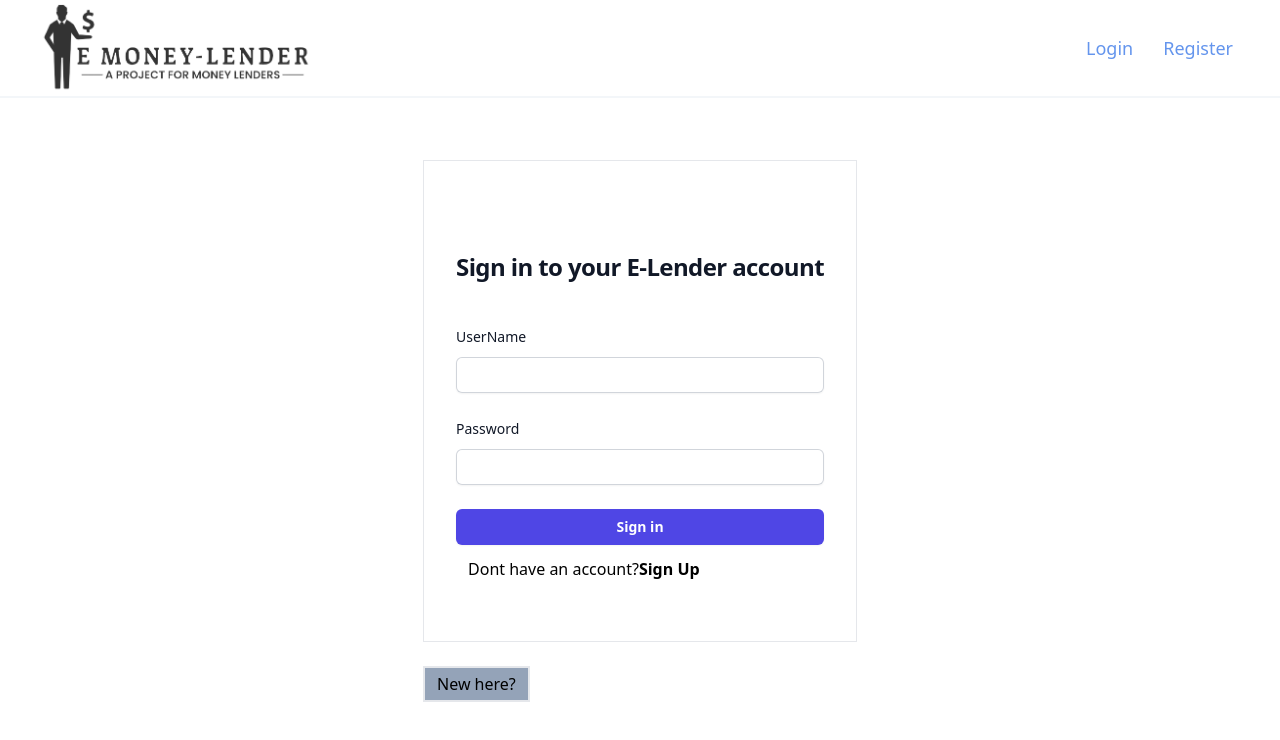
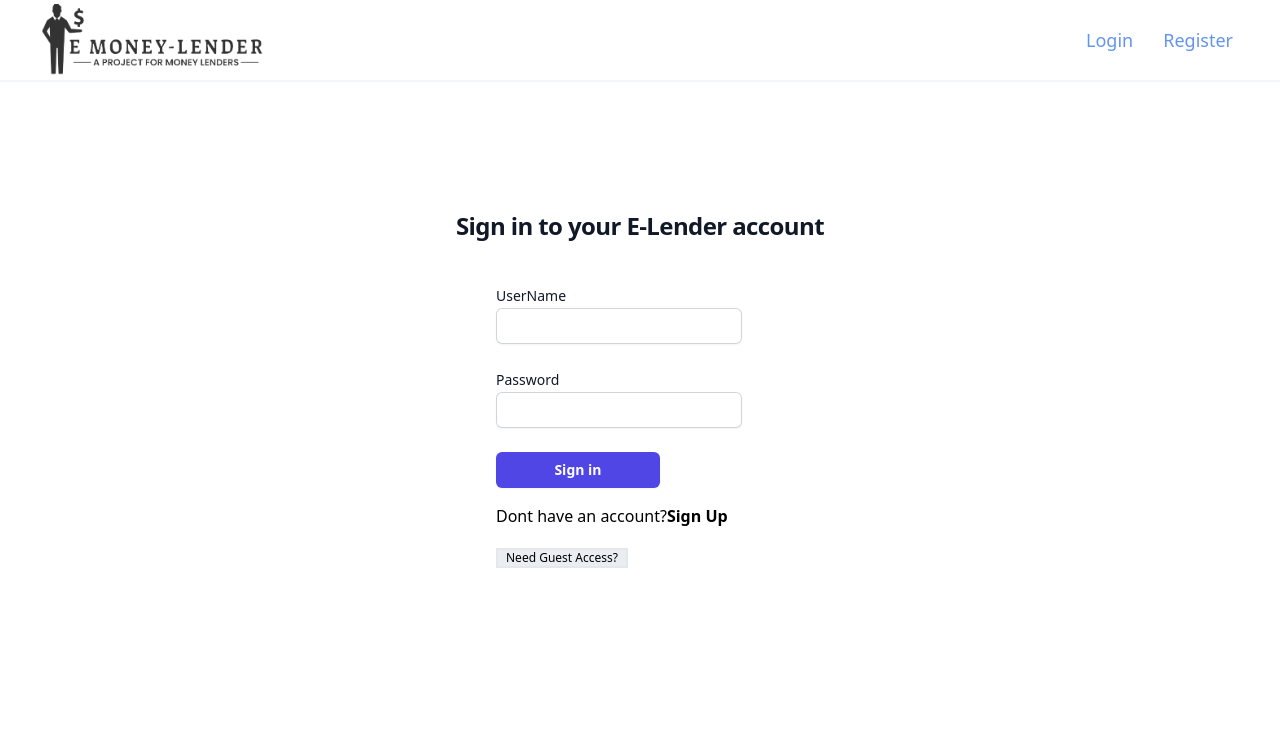
Before and after one commit to sushantsharma08/E-MoneyLender, a React (Vite) app in the folder Client/E-moneylender/: page /auth_login in a window 1280 px wide. Shown: the top 740 px of the page. Built offline with nearby package versions, Linux system fonts and the light colour scheme.

Commit message:
update style

```diff
--- a/Client/E-moneylender/src/App.css
+++ b/Client/E-moneylender/src/App.css
@@ -3,8 +3,9 @@
   display: flex;
   flex-direction: column;
   align-items: center;
-  /* width: 100vw; */
-  height: 100vh;
+  width: 100vw;
+  overflow-x: hidden;
+  /* height: 100vh; */
 }
 
 .li {
@@ -13,6 +14,10 @@
   font-weight: 500;
   text-decoration: none;
   font-size: large;
+}
+
+.logo{
+  height: 5rem;
 }
 
 /* Form Styles */
@@ -161,6 +166,9 @@ input[type=radio] {
 
   .label {
     width: 150px;
+  }
+  .logo{
+    height: 3rem;
   }
 }
 
--- a/Client/E-moneylender/src/Components/EditClient.jsx
+++ b/Client/E-moneylender/src/Components/EditClient.jsx
@@ -137,7 +137,7 @@ const EditClient = (props = { show: Boolean, clientName: String }) => {
 
     return (
 
-        <div className='sticky pt-2 bottom-28 left-12 bg-gray-400 '
+        <div className='sticky pt-2 bottom-full left-12 bg-gray-400 '
             style={{ display: modalStatus ? "block" : "none" }}>
 
             <button className='absolute right-4 top-4 hover:bg-rose-500' onClick={(e) => closeModal(e)} >
--- a/Client/E-moneylender/src/Components/Navbar.jsx
+++ b/Client/E-moneylender/src/Components/Navbar.jsx
@@ -31,11 +31,11 @@ const Navbar = () => {
       <nav className="flex items-center justify-between  lg:px-8" aria-label="Global">
         <div className="flex lg:flex-1">
           <span className="-m-1.5 p-1.5">
-            <img className='h-24' src="/images/logo.png" alt="" />
+            <img className='logo' src="/images/logo.png" alt="" />
             {/* E-MoneyLender */}
           </span>
         </div>
-        <div className='lg:hidden' onClick={ToggleSmallScreenNavTab}><button className="-m-2.5 rounded-md p-2.5 text-gray-700">
+        <div className='lg:hidden' onClick={ToggleSmallScreenNavTab}><button className=" rounded-md p-2.5 text-gray-700">
           {/* hello */}
           <img className='h-10' src="/images/nav_open.png" alt="" />
         </button></div>
--- a/Client/E-moneylender/src/page/AuthRegister.jsx
+++ b/Client/E-moneylender/src/page/AuthRegister.jsx
@@ -37,6 +37,9 @@ const AuthRegister = () => {
           username,
           interestRate:36,
           totalCapital:0,
+          expectedInFlow:0,
+          currentCollection:0,
+          interestGained:0,
           password,
         })
         if (Response.data.status===400) {
--- a/Client/E-moneylender/src/page/Authentication.jsx
+++ b/Client/E-moneylender/src/page/Authentication.jsx
@@ -44,45 +44,42 @@ const Authentication = () => {
     }
 
     return (
-        <div className=' pt-20' >
+        <div className=' pt-20 ' >
             <Toaster />
-            <div className="flex border flex-1 flex-col justify-center px-6 py-12 lg:px-8">
-                <div className="sm:mx-auto sm:w-full sm:max-w-sm">
-                    <h2 className="mt-10 text-center text-2xl font-bold leading-9 tracking-tight text-gray-900">
-                        Sign in to your E-Lender account
+            <div className="flex flex-col justify-center py-12 lg:px-8">
+                {/* <div className="sm:mx-auto sm:w-full sm:max-w-sm"> */}
+                    <h2 className=" text-center text-2xl font-bold leading-9 tracking-tight text-gray-900">
+                        Sign in to your <span className="whitespace-nowrap">E-Lender account</span>
                     </h2>
-                </div>
+                {/* </div> */}
 
-                <div className="mt-10 sm:mx-auto sm:w-full sm:max-w-sm">
-                    <form className="space-y-6">
+                <div className="mt-10 pl-10">
+                    <form className="space-y-6 ">
                         <div>
-                            <label htmlFor="username" className="block text-sm font-medium leading-6 text-gray-900">
+                            <label htmlFor="username" className="block w-3/4 text-sm font-medium leading-6 text-gray-900">
                                 UserName
                             </label>
-                            <div className="mt-2">
                             <input
                                 id="username"
                                 name="username"
                                 type="text"
                                 required
                                 onChange={(e) => setUsername(e.target.value)}
-                                    className="block w-full rounded-md border-0 py-1.5 text-gray-900 shadow-sm ring-1 ring-inset ring-gray-300 placeholder:text-gray-400 focus:ring-2 focus:ring-inset focus:ring-indigo-600 sm:text-sm sm:leading-6"
+                                className="block w-3/4 rounded-md border-0 py-1.5 text-gray-900 shadow-sm ring-1 ring-inset ring-gray-300 placeholder:text-gray-400 focus:ring-2 focus:ring-inset focus:ring-indigo-600 sm:text-sm sm:leading-6"
                             />
-                            </div>
                         </div>
 
                         <div>
-                            <div className="flex items-center justify-between">
-                                <label htmlFor="password" className="block text-sm font-medium leading-6 text-gray-900">
+                            {/* <div className="flex items-center justify-between"> */}
+                                <label htmlFor="password" className="block w-3/4 text-sm font-medium leading-6 text-gray-900">
                                     Password
                                 </label>
-                                <div className="text-sm">
-                                    {/* <a href="#" className="font-semibold text-indigo-600 hover:text-indigo-500">
+                                {/* <div className="text-sm">
+                                    <a href="#" className="font-semibold text-indigo-600 hover:text-indigo-500">
                                         Forgot password?
-                </a> */}
-                                </div>
-                            </div>
-                            <div className="mt-2">
+                                    </a>
+                                </div> */}
+                            {/* </div> */}
                                 <input
                                     id="password"
                                     onChange={(e) => setPassword(e.target.value)}
@@ -90,37 +87,34 @@ const Authentication = () => {
                                     type="password"
                                     autoComplete="current-password"
                                     required
-                                    className="block w-full rounded-md border-0 py-1.5 text-gray-900 shadow-sm ring-1 ring-inset ring-gray-300 placeholder:text-gray-400 focus:ring-2 focus:ring-inset focus:ring-indigo-600 sm:text-sm sm:leading-6"
+                                    className="block w-3/4 rounded-md border-0 py-1.5 text-gray-900 shadow-sm ring-1 ring-inset ring-gray-300 placeholder:text-gray-400 focus:ring-2 focus:ring-inset focus:ring-indigo-600 sm:text-sm sm:leading-6"
                                 />
                         </div>
-                        </div>
 
-                        <div>
+                        <div className='flex '>
                             <button
-                                className="flex w-full justify-center rounded-md bg-indigo-600 px-3 py-1.5 text-sm font-semibold leading-6 text-white shadow-sm hover:bg-indigo-500 focus-visible:outline focus-visible:outline-2 focus-visible:outline-offset-2 focus-visible:outline-indigo-600"
+                                className="flex w-1/2  justify-center rounded-md bg-indigo-600 px-3 py-1.5 text-sm font-semibold leading-6 text-white shadow-sm hover:bg-indigo-500 focus-visible:outline focus-visible:outline-2 focus-visible:outline-offset-2 focus-visible:outline-indigo-600"
                                 onClick={Login}
                             >
                                 Sign in
                             </button>
                         </div>
                     </form>
-                    <div className="flex p-3">
+                    <div className="flex py-4">
                         <p className=''>Dont have an account?</p><span className='text-md font-bold' onClick={() => navigate("/auth_register")}>Sign Up</span>
+                    </div>
+                </div>
+                <div className="tooltip_div pl-10">
+                    <button className='border-2 px-2 bg-slate-400/[20%] text-xs whitespace-nowrap' onClick={() => setShowTooltip(true)}>Need Guest Access?</button>
+                    <div className="border w-64 px-6 py-2 text-xs " style={{ display: ShowTooltip ? "block" : "none" }}>
+                        <p className='title text-lg text-center'>For Guests</p>
+                        Username: Guest_Account
+                        <br />
+                        Password: 123456789
                     </div>
                 </div>
 
             </div>
-            <br />
-            <div className="tooltip_div">
-                <button className='border-2 px-3 py-1 bg-slate-400' onClick={()=>setShowTooltip(true)}>New here?</button>
-                <div className="border w-64 px-6 py-4" style={{display:ShowTooltip?"block":"none"}}>
-                    <p className='title text-lg text-center'>For Guests</p>
-                    Username:Guest_Account <br />
-                    Password:123456789
-                </div>
-            </div>
-
-
         </div>
     )
 }
--- a/Client/E-moneylender/src/page/Popup.jsx
+++ b/Client/E-moneylender/src/page/Popup.jsx
@@ -64,7 +64,7 @@ const Popup = (props = { show: Boolean, clientName: String }) => {
 
     return (
 
-        <div className='sticky bottom-10 left-12 bg-slate-300 '
+        <div className='sticky bottom-full left-12 bg-slate-300 '
             style={{ display: modalStatus ? "block" : "none" }}>
 
             <button className='absolute right-4 top-4 hover:bg-rose-500' onClick={(e) => closeModal(e)} >
```
Lines whose indentation alone changed are shown as unchanged.
